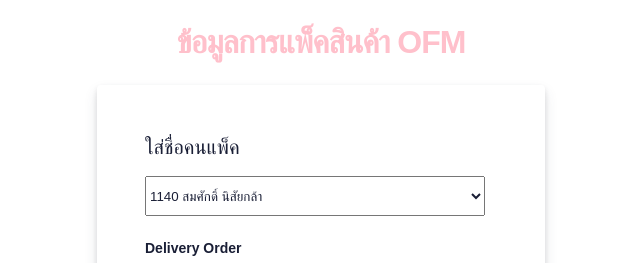
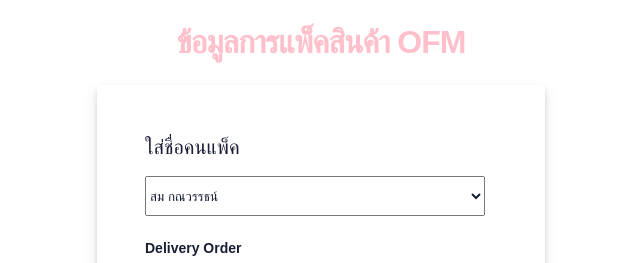
Before and after one commit to AeryAdunwit/nubstock, a plain HTML site: page index.html in a window 1280 px wide. Shown: the top 263 px of the page, 319-959 px from the left. Drawn offline with Linux system fonts and the light colour scheme; some packages are replaced by stand-ins of ours; a script that the page names is missing.

Commit message:
Update index.html

```diff
--- a/index.html
+++ b/index.html
@@ -59,13 +59,42 @@
               <form id="stripe-login" method="post" name="myForm">
                 <div class="field padding-bottom--24">
                   <select style="width: 340px; height: 40px" name="name" id="name">
-                    <option value="1140 สมศักดิ์ นิสัยกล้า">1140 สมศักดิ์ นิสัยกล้า</option>
-                    <option value="2446 สุบรร ทวยบุญ">2446 สุบรร ทวยบุญ</option>
-                    <option value="3727 ศิริวัฒน์ ภูนุภา">3727 ศิริวัฒน์ ภูนุภา</option>
-                    <option value="3985 ประชา วันสุทะ">3985 ประชา วันสุทะ</option>
-                    <option value="3989 ติณณภพ สุขวงค์">3989 ติณณภพ สุขวงค์</option>
-                    <option value="4038 พรเทพ หาดแก้ว">4038 พรเทพ หาดแก้ว</option>
-                    <option value="4042 อุทัย โกเมน">4042 อุทัย โกเมน</option>
+ <option value="สม กณวรรธน์">สม กณวรรธน์</option>
+ <option value="หมิว กมลวรรณ">หมิว กมลวรรณ</option>
+ <option value="ป๋อง สมศักดิ์">ป๋อง สมศักดิ์</option>
+ <option value="แต ธวัชชัย">แต ธวัชชัย</option>
+ <option value="เทน อุเทน">เทน อุเทน</option>
+ <option value="ส้มโอ ขนิษฐา">ส้มโอ ขนิษฐา</option>
+ <option value="มิตร บุญเพ็ง">มิตร บุญเพ็ง</option>
+ <option value="โอ อนุชิต">โอ อนุชิต</option>
+ <option value="เอ อดุลวิทย์">เอ อดุลวิทย์</option>
+ <option value="เก๋ ชาตรี">เก๋ ชาตรี</option>
+ <option value="โอ ทิวากรณ์">โอ ทิวากรณ์</option>
+ <option value="นวล เบญจรัตน์">นวล เบญจรัตน์</option>
+ <option value="กี้ สุบรร">กี้ สุบรร</option>
+ <option value="น้ำ นุชนาถ">น้ำ นุชนาถ</option>
+ <option value="ปอนด์ วนิดา">ปอนด์ วนิดา</option>
+ <option value="แมน ศิริเดช">แมน ศิริเดช</option>
+ <option value="เมย์ ปาลิตา">เมย์ ปาลิตา</option>
+ <option value="ตาล วิไล">ตาล วิไล</option>
+ <option value="ไม้ ศิริวัฒน์">ไม้ ศิริวัฒน์</option>
+ <option value="ทิว ประชา">ทิว ประชา</option>
+ <option value="ฝน วรรณิกา">ฝน วรรณิกา</option>
+ <option value="เอ็ม ติณณภพ">เอ็ม ติณณภพ</option>
+ <option value="จุ๊ จุฑารัตน์">จุ๊ จุฑารัตน์</option>
+ <option value="เต้ย นภดล">เต้ย นภดล</option>
+ <option value="ต้า ชัชวาล">ต้า ชัชวาล</option>
+ <option value="อาย กรรณิการ์">อาย กรรณิการ์</option>
+ <option value="ส้มลิ้ม มัลลิกา">ส้มลิ้ม มัลลิกา</option>
+ <option value="ต๊ะ พรเทพ">ต๊ะ พรเทพ</option>
+ <option value="เบสท์ ภาคิน">เบสท์ ภาคิน</option>
+ <option value="ไนท์ อุทัย">ไนท์ อุทัย</option>
+ <option value="เมย์ ปาริสา">เมย์ ปาริสา</option>
+ <option value="รัน นิรันตร์">รัน นิรันตร์</option>
+ <option value="บล อุบล">บล อุบล</option>
+ <option value="นิว ทิพย์พวรรณ">นิว ทิพย์พวรรณ</option>
+ <option value="ฟิว จักรพรรดิ">ฟิว จักรพรรดิ</option>
+ <option value="พรีม สิริยากร">พรีม สิริยากร</option>
                   </select>
                 </div>
 
```
